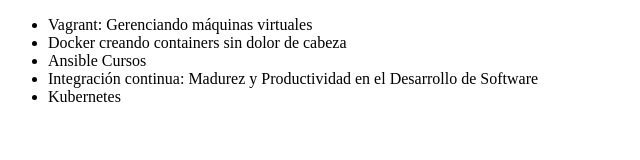
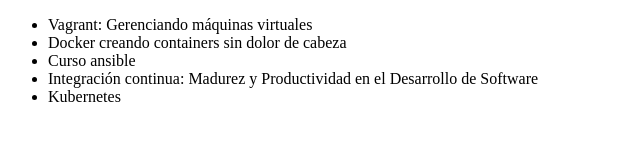
Before and after one commit to HectorOC-e/alura-git, a plain HTML site: page index.html in a window 1280 px wide. Shown: the full height of the page, 0-640 px from the left. Drawn offline with Linux system fonts and the light colour scheme.

Commit message:
Curso ansible

```diff
--- a/index.html
+++ b/index.html
@@ -8,7 +8,7 @@
     <ul>
         <li>Vagrant: Gerenciando máquinas virtuales</li>
         <li>Docker creando containers sin dolor de cabeza</li>
-        <li>Ansible Cursos</li>
+        <li>Curso ansible</li>
         <li>Integración continua: Madurez y Productividad en el Desarrollo de Software</li>
         <li>Kubernetes</li>
     </ul>
```
